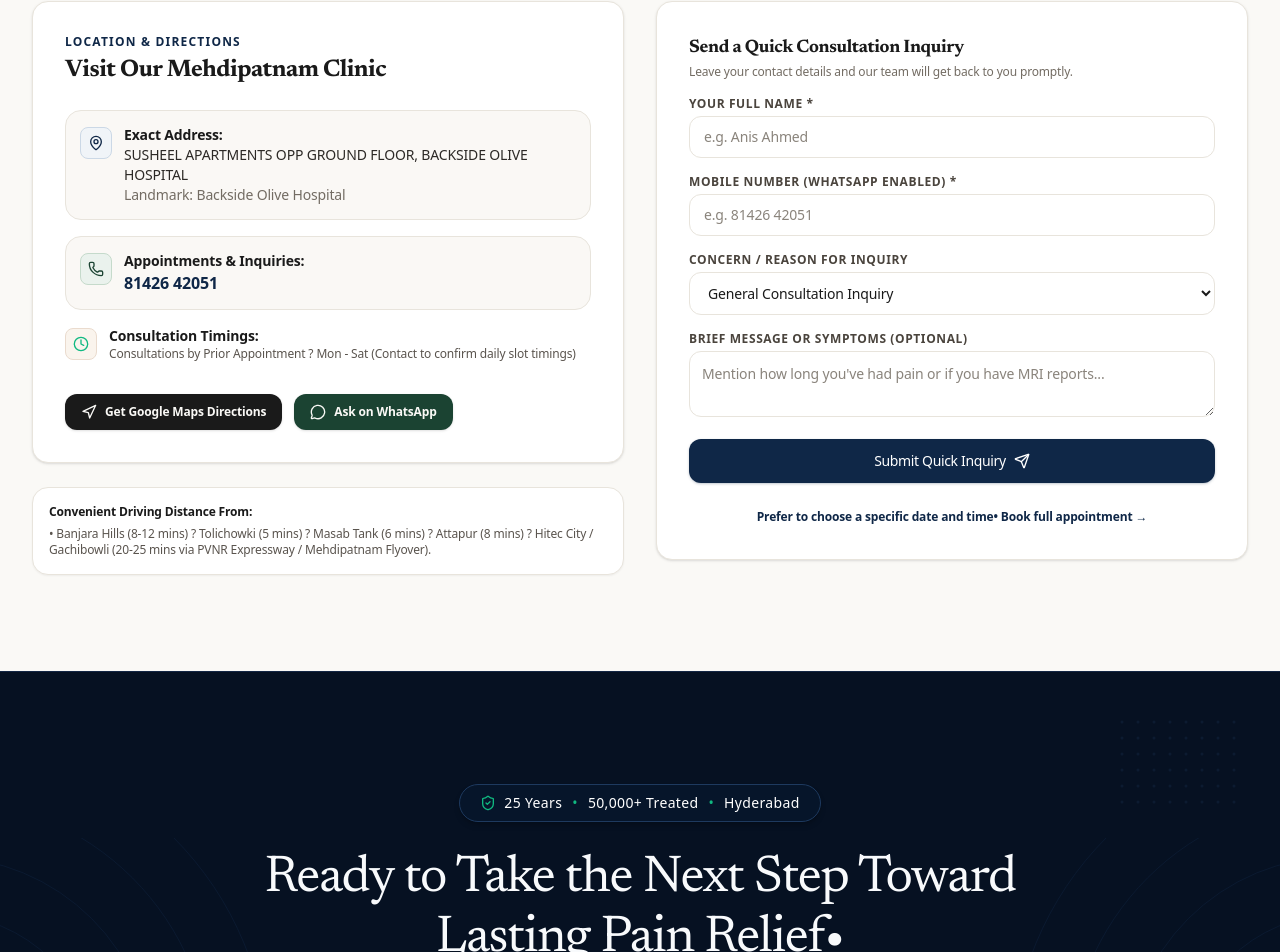
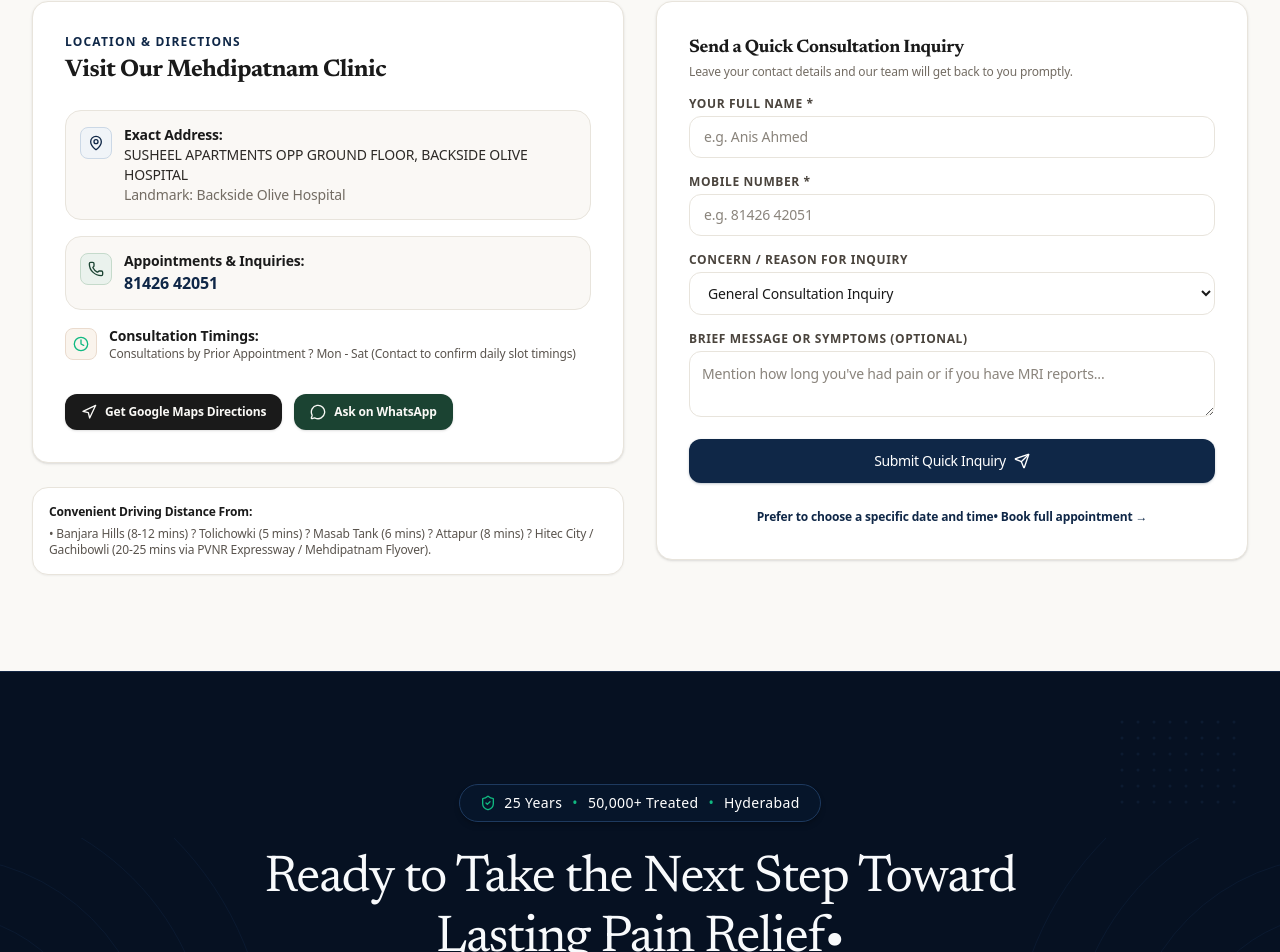
Before and after one commit to Anaskhan47/Holistic-Edge, a React (Vite) app: page / in a window 1280 px wide. Shown: the part 10324-11276 px from the top of the page. Built offline with nearby package versions, Linux system fonts and the light colour scheme; a web font is replaced by a local one.

Commit message:
fix(forms): remove (WhatsApp Enabled) label from booking and contact forms

```diff
--- a/src/components/booking/BookingModal.tsx
+++ b/src/components/booking/BookingModal.tsx
@@ -497,7 +497,7 @@ export const BookingModal: React.FC<BookingModalProps> = ({
 
           <div>
             <label className="block text-xs font-bold uppercase tracking-wider text-[#4A443D] mb-1">
-              Mobile Phone Number (WhatsApp Enabled) *
+              Mobile Phone Number *
             </label>
             <div className="relative">
               <Phone className="w-4 h-4 text-[#8A847C] absolute left-3.5 top-3.5" />
--- a/src/components/sections/LocationContactSection.tsx
+++ b/src/components/sections/LocationContactSection.tsx
@@ -273,7 +273,7 @@ export const LocationContactSection: React.FC<LocationContactProps> = ({ onOpenB
 
                   <div>
                     <label className="block text-xs font-bold uppercase tracking-wider text-[#4A443D] mb-1">
-                      Mobile Number (WhatsApp Enabled) *
+                      Mobile Number *
                     </label>
                     <input
                       type="tel"
```
